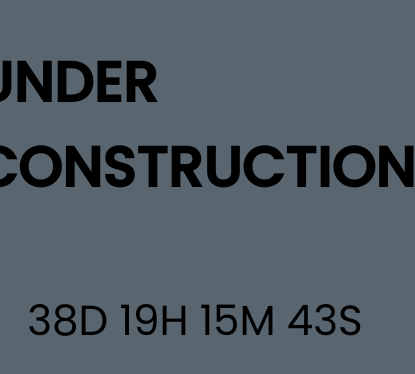
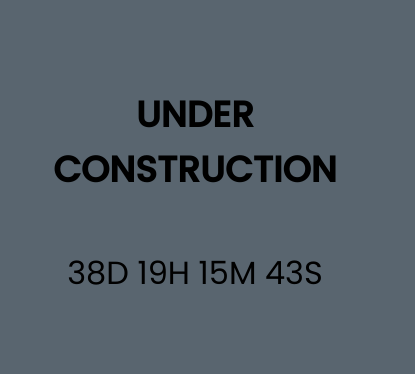
Before and after one commit to retixz/retixz.github.io, a plain HTML site: page index.html in a window 390 px wide. Shown: the part 224-598 px from the top of the page, 415 px wide, since content can reach past the window. Drawn offline with Linux system fonts and the light colour scheme.

Commit message:
add mobile support

```diff
--- a/assets/style.css
+++ b/assets/style.css
@@ -5,10 +5,13 @@ body{
     font-family: 'Poppins', sans-serif;
     margin: 0;
     text-transform: uppercase;
+    text-align: center;
 }
 
 h1{
     font-size: 56px;
+    margin: 0;
+    padding: 20px;
 }
 
 p{
@@ -30,3 +33,13 @@ p{
     height: 100vh;
     background-color: #f1f2f6;
 }
+
+@media only screen and (max-width: 600px) {
+    h1{
+        font-size: 36px;
+        padding: 20px;
+    }
+    p{
+        font-size: 32px;
+    }
+}
```
